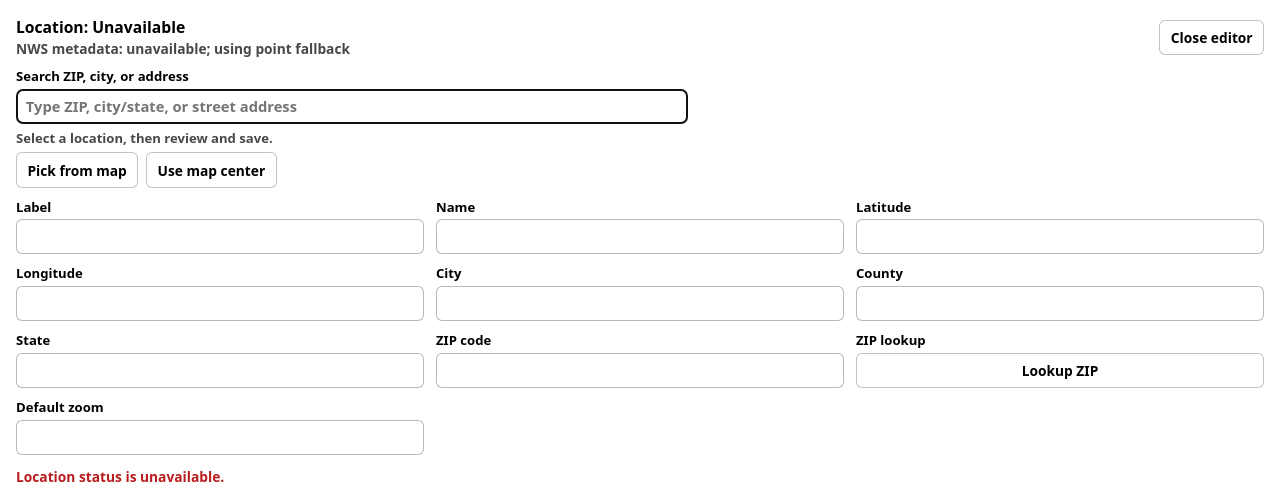
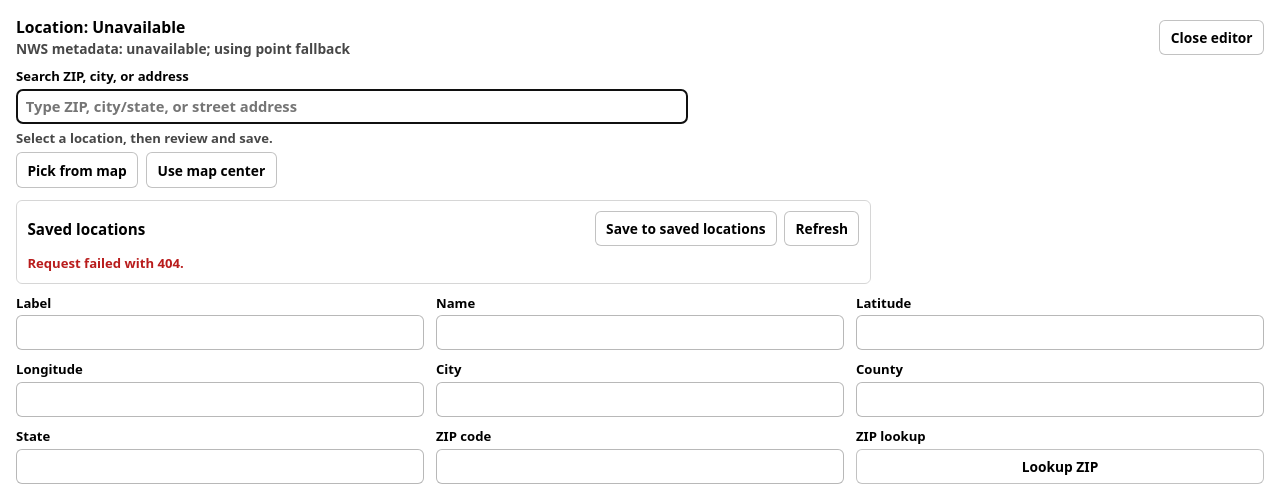
Before and after one commit to Hawcelison/molecast, a Python web app: template backend/app/templates/dashboard.html in a window 1280 px wide, after a click on "Edit location". Shown: the part 147-642 px from the top of the page. Run offline with Jinja, Linux system fonts and the light colour scheme; the template is opened without the code that fills it: most values are stand-ins (such as "Sample title", 1, 10 or a date in 2020); some libraries are stand-ins or nearby versions.

Commit message:
Add saved-location panel

```diff
--- a/backend/app/constants.py
+++ b/backend/app/constants.py
@@ -2,7 +2,7 @@
 
 APP_NAME = "Molecast"
 # Default only. Runtime version is read through Settings.app_version from APP_VERSION.
-APP_VERSION = "0.6.0"
+APP_VERSION = "0.6.1"
 APP_VERSION_ENV_VAR = "APP_VERSION"
 APP_VERSION_SCHEME = "semver"
 CHANGELOG_FILE_NAME = "CHANGELOG.md"
@@ -22,12 +22,12 @@ DEFAULT_LOCATION_ZOOM = 9
 WEATHER_REFRESH_SECONDS = 900
 ALERT_REFRESH_SECONDS = 60
 NWS_ACTIVE_ALERTS_URL = "https://api.weather.gov/alerts/active"
-NWS_USER_AGENT = "Molecast/0.6.0"
+NWS_USER_AGENT = "Molecast/0.6.1"
 GEOCODER_PROVIDER = "census"
 CENSUS_GEOCODER_BASE_URL = "https://geocoding.geo.census.gov/geocoder"
 CENSUS_GEOCODER_BENCHMARK = "Public_AR_Current"
 GEOCODER_TIMEOUT_SECONDS = 5
-GEOCODER_USER_AGENT = "Molecast/0.6.0"
+GEOCODER_USER_AGENT = "Molecast/0.6.1"
 TEST_ALERTS_FILE = "test/alerts_test.json"
 LOG_RETENTION_DAYS = 7
 LOG_LEVEL = "INFO"
--- a/backend/app/static/css/app.css
+++ b/backend/app/static/css/app.css
@@ -330,6 +330,131 @@ table {
   position: relative;
 }
 
+.location-editor__saved {
+  border: 1px solid color-mix(in srgb, currentColor 16%, transparent);
+  border-radius: 6px;
+  display: grid;
+  gap: 0.55rem;
+  max-width: 52rem;
+  padding: 0.65rem;
+}
+
+.location-editor__saved-header {
+  align-items: center;
+  display: flex;
+  gap: 0.75rem;
+  justify-content: space-between;
+}
+
+.location-editor__saved-header h2 {
+  font-size: 0.95rem;
+  line-height: 1.2;
+  margin: 0;
+}
+
+.location-editor__saved-actions {
+  display: flex;
+  flex-wrap: wrap;
+  gap: 0.45rem;
+  justify-content: flex-end;
+}
+
+.location-editor__saved-status {
+  color: color-mix(in srgb, currentColor 72%, transparent);
+  font-size: 0.82rem;
+  font-weight: 700;
+  line-height: 1.3;
+  margin: 0;
+}
+
+.location-editor__saved-status[data-state="error"] {
+  color: #b91c1c;
+}
+
+.location-editor__saved-status[data-state="success"] {
+  color: #166534;
+}
+
+.location-editor__saved-status[data-state="pending"] {
+  color: #1d4ed8;
+}
+
+.location-editor__saved-status[data-state="warning"] {
+  color: #b45309;
+}
+
+.location-editor__saved-list {
+  display: grid;
+  gap: 0.45rem;
+}
+
+.location-editor__saved-list:empty {
+  display: none;
+}
+
+.location-editor__saved-row {
+  align-items: center;
+  border-top: 1px solid color-mix(in srgb, currentColor 10%, transparent);
+  display: grid;
+  gap: 0.55rem;
+  grid-template-columns: minmax(0, 1fr) auto;
+  padding-top: 0.5rem;
+}
+
+.location-editor__saved-row:first-child {
+  border-top: 0;
+  padding-top: 0;
+}
+
+.location-editor__saved-main {
+  display: grid;
+  gap: 0.18rem;
+  min-width: 0;
+}
+
+.location-editor__saved-title-line {
+  align-items: center;
+  display: flex;
+  flex-wrap: wrap;
+  gap: 0.35rem;
+}
+
+.location-editor__saved-name {
+  font-size: 0.9rem;
+  font-weight: 850;
+  line-height: 1.25;
+  min-width: 0;
+  overflow-wrap: anywhere;
+}
+
+.location-editor__saved-badge {
+  border: 1px solid #166534;
+  border-radius: 4px;
+  color: #166534;
+  flex: 0 0 auto;
+  font-size: 0.68rem;
+  font-weight: 900;
+  line-height: 1;
+  padding: 0.15rem 0.28rem;
+  text-transform: uppercase;
+}
+
+.location-editor__saved-detail,
+.location-editor__saved-meta {
+  color: color-mix(in srgb, currentColor 68%, transparent);
+  font-size: 0.78rem;
+  font-weight: 700;
+  line-height: 1.25;
+  overflow-wrap: anywhere;
+}
+
+.location-editor__saved-row-actions {
+  display: flex;
+  flex-wrap: wrap;
+  gap: 0.4rem;
+  justify-content: flex-end;
+}
+
 .location-editor label {
   display: grid;
   font-size: 0.82rem;
@@ -623,6 +748,21 @@ table {
 
   .location-editor__grid {
     grid-template-columns: 1fr;
+  }
+
+  .location-editor__saved-header,
+  .location-editor__saved-row {
+    align-items: stretch;
+    grid-template-columns: 1fr;
+  }
+
+  .location-editor__saved-header {
+    flex-direction: column;
+  }
+
+  .location-editor__saved-actions,
+  .location-editor__saved-row-actions {
+    justify-content: stretch;
   }
 
   .location-editor__nws-preview-grid {
--- a/backend/app/static/js/location-editor.js
+++ b/backend/app/static/js/location-editor.js
@@ -4,7 +4,12 @@
     status: null,
     isOpen: false,
     isSaving: false,
+    isSavingDraft: false,
     isLookingUpZip: false,
+    savedLocations: [],
+    isLoadingSavedLocations: false,
+    savedLocationActionId: null,
+    draftSourceMethod: null,
     searchTimer: null,
     searchSlowTimer: null,
     searchRequestId: 0,
@@ -100,6 +105,15 @@
     status.textContent = text || "";
     status.dataset.state = type || "";
     status.hidden = !text;
+  }
+
+  function setSavedStatus(text, type) {
+    const status = getElement("location-saved-status");
+    if (!status) {
+      return;
+    }
+    status.textContent = text || "";
+    status.dataset.state = type || "";
   }
 
   function previewPinStatusText(prefix) {
@@ -200,8 +214,10 @@
       stopMapPinPlacement({ preserveStatus: true });
     }
     if (isOpen) {
+      state.draftSourceMethod = null;
       populateForm(state.activeLocation);
       setSearchStatus("Select a location, then review and save.", "");
+      loadSavedLocations({ silent: state.savedLocations.length > 0 });
       getSearchInput()?.focus();
     }
   }
@@ -269,6 +285,9 @@
         payload[name] = name === "state" ? value.toUpperCase() : value;
       }
     });
+    if (state.draftSourceMethod) {
+      payload.source_method = state.draftSourceMethod;
+    }
 
     return { payload };
   }
@@ -282,11 +301,13 @@
       name: label,
       city: lookup.city || "",
       county: lookup.county || "",
+      county_fips: lookup.county_fips || "",
       state: lookup.state || "",
       zip_code: zipCode,
       latitude: lookup.latitude,
       longitude: lookup.longitude,
       default_zoom: lookup.default_zoom || 9,
+      source_method: "zip",
     };
   }
 
@@ -311,6 +332,7 @@
       latitude: suggestion.latitude,
       longitude: suggestion.longitude,
       default_zoom: suggestion.default_zoom || parseNumberField("default_zoom") || 9,
+      source_method: suggestion.kind || "manual",
     };
   }
 
@@ -385,6 +407,145 @@
       return "Unavailable";
     }
     return String(value);
+  }
+
+  function formatSavedLocationDetail(location) {
+    const cityState = [location.city, location.state].filter(Boolean).join(", ");
+    const locationText = [cityState, location.zip_code].filter(Boolean).join(" ").trim();
+    if (locationText) {
+      return locationText;
+    }
+    if (validCoordinate(location.latitude, location.longitude)) {
+      return `${formatCoordinate(location.latitude)}, ${formatCoordinate(location.longitude)}`;
+    }
+    return "Location details unavailable";
+  }
+
+  function formatLastUsed(value) {
+    if (!value) {
+      return "";
+    }
+    const date = new Date(value);
+    if (Number.isNaN(date.getTime())) {
+      return "";
+    }
+    return `Last used ${date.toLocaleDateString(undefined, {
+      month: "short",
+      day: "numeric",
+      year: "numeric",
+    })}`;
+  }
+
+  function isSavedLocationActive(location) {
+    if (location.is_primary) {
+      return true;
+    }
+    return Boolean(state.activeLocation && Number(location.id) === Number(state.activeLocation.id));
+  }
+
+  function setSavedActionButtonsDisabled(isDisabled) {
+    const buttons = getElement("location-saved-list")?.querySelectorAll("button") || [];
+    buttons.forEach(function (button) {
+      button.disabled = isDisabled;
+    });
+    const saveDraftButton = getElement("location-save-draft");
+    const refreshButton = getElement("location-saved-refresh");
+    if (saveDraftButton) {
+      saveDraftButton.disabled = isDisabled || state.isSavingDraft;
+    }
+    if (refreshButton) {
+      refreshButton.disabled = isDisabled || state.isLoadingSavedLocations;
+    }
+  }
+
+  function renderSavedLocations() {
+    const list = getElement("location-saved-list");
+    if (!list) {
+      return;
+    }
+    list.replaceChildren();
+    const locations = Array.isArray(state.savedLocations) ? state.savedLocations : [];
+    if (state.isLoadingSavedLocations) {
+      setSavedStatus("Loading saved locations...", "pending");
+      return;
+    }
+    if (locations.length === 0) {
+      setSavedStatus("No saved locations yet.", "");
+      return;
+    }
+
+    locations.forEach(function (location) {
+      const row = document.createElement("div");
+      row.className = "location-editor__saved-row";
+      row.dataset.locationId = String(location.id);
+      row.setAttribute("role", "listitem");
+
+      const main = document.createElement("div");
+      main.className = "location-editor__saved-main";
+
+      const titleLine = document.createElement("div");
+      titleLine.className = "location-editor__saved-title-line";
+
+      const name = document.createElement("span");
+      name.className = "location-editor__saved-name";
+      name.textContent = formatLocation(location);
+      titleLine.append(name);
+
+      const isActive = isSavedLocationActive(location);
+      if (isActive) {
+        const badge = document.createElement("span");
+        badge.className = "location-editor__saved-badge";
+        badge.textContent = "Active";
+        titleLine.append(badge);
+      }
+
+      const detail = document.createElement("div");
+      detail.className = "location-editor__saved-detail";
+      detail.textContent = formatSavedLocationDetail(location);
+
+      main.append(titleLine, detail);
+
+      const lastUsed = formatLastUsed(location.last_used_at);
+      if (lastUsed) {
+        const meta = document.createElement("div");
+        meta.className = "location-editor__saved-meta";
+        meta.textContent = lastUsed;
+        main.append(meta);
+      }
+
+      const actions = document.createElement("div");
+      actions.className = "location-editor__saved-row-actions";
+
+      if (!isActive) {
+        const activateButton = document.createElement("button");
+        activateButton.className = "location-panel__button location-panel__button--primary";
+        activateButton.type = "button";
+        activateButton.dataset.action = "activate";
+        activateButton.textContent = "Activate";
+        activateButton.disabled = state.savedLocationActionId === location.id;
+        activateButton.addEventListener("click", function () {
+          activateSavedLocation(location.id);
+        });
+
+        const deleteButton = document.createElement("button");
+        deleteButton.className = "location-panel__button";
+        deleteButton.type = "button";
+        deleteButton.dataset.action = "delete";
+        deleteButton.textContent = "Delete";
+        deleteButton.disabled = state.savedLocationActionId === location.id;
+        deleteButton.addEventListener("click", function () {
+          deleteSavedLocation(location);
+        });
+
+        actions.append(activateButton, deleteButton);
+      }
+
+      row.append(main, actions);
+      list.append(row);
+    });
+
+    setSavedStatus(`${locations.length} saved location${locations.length === 1 ? "" : "s"}.`, "");
+    setSavedActionButtonsDisabled(Boolean(state.savedLocationActionId));
   }
 
   function setFieldValue(name, value) {
@@ -517,6 +678,9 @@
 
   function applyPreviewCoordinate(latitude, longitude, options) {
     const previewOptions = options || {};
+    if (previewOptions.sourceMethod) {
+      state.draftSourceMethod = previewOptions.sourceMethod;
+    }
     updateLatLonFields(latitude, longitude);
     const markerPlaced = placePreviewMarker(latitude, longitude, {
       shouldFocus: previewOptions.shouldFocus !== false,
@@ -543,6 +707,7 @@
       shouldFocus: false,
       statusText: previewPinStatusText(),
       message: "Preview pin moved. Review and save to apply.",
+      sourceMethod: "map_pick",
     });
   }
 
@@ -698,6 +863,7 @@
         shouldFocus: false,
         statusText: previewPinStatusText(),
         message: "Preview pin placed. Review and save to apply.",
+        sourceMethod: "map_pick",
       });
     };
     state.mapPlacementKeyHandler = function (event) {
@@ -734,6 +900,7 @@
       shouldFocus: false,
       statusText: previewPinStatusText(),
       message: "Map center selected. Review and save to apply.",
+      sourceMethod: "map_pick",
     });
   }
 
@@ -844,6 +1011,7 @@
     stopMapPinPlacement({ preserveStatus: true });
     applyPreviewCoordinate(suggestion.latitude, suggestion.longitude, {
       statusText: previewPinStatusText(),
+      sourceMethod: suggestion.kind || "manual",
     });
     setSearchStatus("Select a location, then review and save.", "success");
     setMessage("Search populated the editor. Preview only; review and save to apply.", "success");
@@ -860,7 +1028,20 @@
     }
     if (!response.ok) {
       const detail = body && (body.detail || body.message);
-      throw new Error(typeof detail === "string" ? detail : `Request failed with ${response.status}.`);
+      if (typeof detail === "string") {
+        throw new Error(detail);
+      }
+      if (Array.isArray(detail)) {
+        const messages = detail
+          .map(function (entry) {
+            return entry && typeof entry.msg === "string" ? entry.msg : "";
+          })
+          .filter(Boolean);
+        if (messages.length > 0) {
+          throw new Error(messages.join(" "));
+        }
+      }
+      throw new Error(`Request failed with ${response.status}.`);
     }
     return body;
   }
@@ -973,6 +1154,186 @@
     }
   }
 
+  async function applyActiveLocation(location, options) {
+    const settings = options || {};
+    state.activeLocation = location;
+    state.status = {
+      active_location: location,
+      nws_metadata_status: location.nws_points_updated_at ? "current" : "missing",
+    };
+    updateConfig(location);
+    updateDisplay();
+    if (settings.populateForm !== false) {
+      populateForm(location);
+      state.draftSourceMethod = null;
+    }
+    if (settings.moveMap !== false) {
+      moveMap(location);
+    }
+    placeActiveMarker(location);
+    if (settings.clearPreview !== false) {
+      clearPreviewMarker();
+    }
+    renderSavedLocations();
+    if (settings.refreshAlerts !== false) {
+      await refreshAlerts();
+    }
+  }
+
+  async function loadSavedLocations(options) {
+    const settings = options || {};
+    if (state.isLoadingSavedLocations) {
+      return state.savedLocations;
+    }
+    let loadFailed = false;
+    state.isLoadingSavedLocations = true;
+    if (!settings.silent) {
+      setSavedStatus("Loading saved locations...", "pending");
+    }
+    renderSavedLocations();
+    try {
+      const locations = await fetchJson("/api/locations");
+      state.savedLocations = Array.isArray(locations) ? locations : [];
+      renderSavedLocations();
+      return state.savedLocations;
+    } catch (error) {
+      loadFailed = true;
+      setSavedStatus(error.message || "Failed to load saved locations.", "error");
+      return state.savedLocations;
+    } finally {
+      state.isLoadingSavedLocations = false;
+      if (loadFailed) {
+        setSavedActionButtonsDisabled(false);
+      } else {
+        renderSavedLocations();
+      }
+    }
+  }
+
+  function buildSavedLocationPayload(payload) {
+    const city = payload.city || "Unknown";
+    const stateCode = payload.state || "NA";
+    const county = payload.county || "Unknown";
+    const zipCode = payload.zip_code || "";
+    const cityState = [city !== "Unknown" ? city : "", stateCode !== "NA" ? stateCode : ""]
+      .filter(Boolean)
+      .join(", ");
+    const label = payload.label || payload.name || [cityState, zipCode].filter(Boolean).join(" ").trim()
+      || `${formatCoordinate(payload.latitude)}, ${formatCoordinate(payload.longitude)}`;
+
+    return {
+      label: label,
+      name: payload.name || label,
+      city: city,
+      county: county,
+      state: stateCode,
+      zip_code: zipCode,
+      latitude: payload.latitude,
+      longitude: payload.longitude,
+      default_zoom: payload.default_zoom,
+      source_method: payload.source_method || state.draftSourceMethod || "manual",
+      is_primary: false,
+      activate: false,
+    };
+  }
+
+  async function saveDraftLocation() {
+    if (state.isSavingDraft) {
+      return;
+    }
+    const result = collectPayload();
+    if (result.errors) {
+      setSavedStatus(result.errors.join(" "), "error");
+      return;
+    }
+
+    const saveDraftButton = getElement("location-save-draft");
+    state.isSavingDraft = true;
+    if (saveDraftButton) {
+      saveDraftButton.disabled = true;
+    }
+    setSavedStatus("Saving draft to saved locations...", "pending");
+
+    try {
+      const createdLocation = await fetchJson("/api/locations", {
+        method: "POST",
+        headers: {
+          "Content-Type": "application/json",
+        },
+        body: JSON.stringify(buildSavedLocationPayload(result.payload)),
+      });
+      await loadSavedLocations({ silent: true });
+      setSavedStatus(`Saved ${formatLocation(createdLocation)}.`, "success");
+    } catch (error) {
+      setSavedStatus(error.message || "Draft could not be saved.", "error");
+    } finally {
+      state.isSavingDraft = false;
+      if (saveDraftButton) {
+        saveDraftButton.disabled = false;
+      }
+      setSavedActionButtonsDisabled(Boolean(state.savedLocationActionId));
+    }
+  }
+
+  async function activateSavedLocation(locationId) {
+    if (state.savedLocationActionId) {
+      return;
+    }
+    let finalStatus = null;
+    state.savedLocationActionId = locationId;
+    setSavedStatus("Activating saved location...", "pending");
+    renderSavedLocations();
+    try {
+      const location = await fetchJson(`/api/locations/${encodeURIComponent(locationId)}/activate`, {
+        method: "POST",
+      });
+      await applyActiveLocation(location, { clearPreview: true });
+      await loadSavedLocations({ silent: true });
+      finalStatus = { text: `Activated ${formatLocation(location)}.`, type: "success" };
+      setMessage("Saved location activated.", "success");
+    } catch (error) {
+      finalStatus = { text: error.message || "Saved location could not be activated.", type: "error" };
+    } finally {
+      state.savedLocationActionId = null;
+      renderSavedLocations();
+      if (finalStatus) {
+        setSavedStatus(finalStatus.text, finalStatus.type);
+      }
+    }
+  }
+
+  async function deleteSavedLocation(location) {
+    if (isSavedLocationActive(location)) {
+      setSavedStatus("Active location cannot be deleted. Activate another saved location first.", "warning");
+      return;
+    }
+    if (!window.confirm(`Delete ${formatLocation(location)} from saved locations?`)) {
+      return;
+    }
+    let finalStatus = null;
+    state.savedLocationActionId = location.id;
+    setSavedStatus("Deleting saved location...", "pending");
+    renderSavedLocations();
+    try {
+      await fetchJson(`/api/locations/${encodeURIComponent(location.id)}`, {
+        method: "DELETE",
+      });
+      await loadSavedLocations({ silent: true });
+      finalStatus = { text: "Saved location deleted.", type: "success" };
+    } catch (error) {
+      const message = /active location/i.test(error.message)
+        ? "Active location cannot be deleted. Activate another saved location first."
+        : error.message || "Saved location could not be deleted.";
+      finalStatus = { text: message, type: "error" };
+    } finally {
+      state.savedLocationActionId = null;
+      renderSavedLocations();
+      if (finalStatus) {
+        setSavedStatus(finalStatus.text, finalStatus.type);
+      }
+    }
+  }
+
   function requestNwsPreview(latitude, longitude) {
     if (!Number.isFinite(Number(latitude)) || !Number.isFinite(Number(longitude))) {
       setNwsPreview("NWS preview unavailable for this selection.", "warning");
@@ -1065,6 +1426,7 @@
       stopMapPinPlacement({ preserveStatus: true });
       applyPreviewCoordinate(location.latitude, location.longitude, {
         statusText: previewPinStatusText(),
+        sourceMethod: "zip",
       });
       setSearchStatus("Select a location, then review and save.", "");
       setMessage("ZIP lookup populated the editor. Preview only; review and save to apply.", "success");
@@ -1087,7 +1449,9 @@
     updateConfig(state.activeLocation);
     updateDisplay();
     populateForm(state.activeLocation);
+    state.draftSourceMethod = null;
     placeActiveMarker(state.activeLocation);
+    renderSavedLocations();
     return state.activeLocation;
   }
 
@@ -1119,18 +1483,8 @@
         },
         body: JSON.stringify(result.payload),
       });
-      state.activeLocation = location;
-      state.status = {
-        active_location: location,
-        nws_metadata_status: location.nws_points_updated_at ? "current" : "missing",
-      };
-      updateConfig(location);
-      updateDisplay();
-      populateForm(location);
-      moveMap(location);
-      placeActiveMarker(location);
-      clearPreviewMarker();
-      await refreshAlerts();
+      await applyActiveLocation(location, { clearPreview: true });
+      await loadSavedLocations({ silent: true });
       setMessage("Location saved.", "success");
     } catch (error) {
       setMessage(error.message || "Location could not be saved.", "error");
@@ -1154,6 +1508,7 @@
       abortPendingSearch();
       clearNwsPreview();
       clearPreviewMarker();
+      state.draftSourceMethod = null;
       placeActiveMarker(state.activeLocation);
       clearSuggestions();
       setSelectedSuggestionPreview(null);
@@ -1167,6 +1522,10 @@
     getElement("location-zip-lookup")?.addEventListener("click", lookupZipCode);
     getElement("location-place-pin")?.addEventListener("click", startMapPinPlacement);
     getElement("location-use-map-center")?.addEventListener("click", useMapCenterForPreview);
+    getElement("location-save-draft")?.addEventListener("click", saveDraftLocation);
+    getElement("location-saved-refresh")?.addEventListener("click", function () {
+      loadSavedLocations();
+    });
     getElement("location-editor-form")?.addEventListener("submit", saveLocation);
     getSearchInput()?.addEventListener("input", queueLocationSearch);
     getSearchInput()?.addEventListener("keydown", function (event) {
@@ -1209,9 +1568,11 @@
 
     try {
       await refresh();
+      await loadSavedLocations();
     } catch (_error) {
       updateDisplay();
       setMessage("Location status is unavailable.", "error");
+      setSavedStatus("Failed to load saved locations.", "error");
     }
   }
 
@@ -1227,6 +1588,7 @@
     placeActiveMarker: function () {
       placeActiveMarker(state.activeLocation);
     },
+    refreshSavedLocations: loadSavedLocations,
   };
 
   document.addEventListener("DOMContentLoaded", initialize);
--- a/backend/app/templates/dashboard.html
+++ b/backend/app/templates/dashboard.html
@@ -12,7 +12,7 @@
 <script src="/static/js/modules/alert-icons.js?v=alert-ui-20260501b" defer></script>
 <script src="/static/js/modules/alert-audio.js?v=alert-ui-20260501b" defer></script>
 <script src="/static/js/modules/alert-banners.js?v=alert-ui-20260501b" defer></script>
-<script src="/static/js/location-editor.js?v=zcta-null-metadata-20260503" defer></script>
+<script src="/static/js/location-editor.js?v=saved-locations-panel-20260503" defer></script>
 {% endblock %}
 
 {% block content %}
@@ -63,6 +63,17 @@
           </div>
           <p id="location-preview-pin-status" class="location-editor__pin-status" role="status" aria-live="polite" hidden></p>
         </div>
+        <section class="location-editor__saved" aria-labelledby="location-saved-title">
+          <div class="location-editor__saved-header">
+            <h2 id="location-saved-title">Saved locations</h2>
+            <div class="location-editor__saved-actions">
+              <button id="location-save-draft" class="location-panel__button" type="button">Save to saved locations</button>
+              <button id="location-saved-refresh" class="location-panel__button" type="button">Refresh</button>
+            </div>
+          </div>
+          <p id="location-saved-status" class="location-editor__saved-status" role="status" aria-live="polite">Loading saved locations...</p>
+          <div id="location-saved-list" class="location-editor__saved-list" role="list"></div>
+        </section>
         <div class="location-editor__grid">
           <label>
             Label
--- a/docker/docker-compose.yml
+++ b/docker/docker-compose.yml
@@ -11,7 +11,7 @@ services:
       - "5000:5000"
     environment:
       APP_NAME: ${APP_NAME:-Molecast}
-      APP_VERSION: ${APP_VERSION:-0.6.0}
+      APP_VERSION: ${APP_VERSION:-0.6.1}
       APP_ENV: ${APP_ENV:-local}
       DATA_DIR: ${DATA_DIR:-/app/data}
       DATABASE_URL: ${DATABASE_URL:-sqlite:////app/data/molecast.sqlite3}
```
Also changed, not shown: CHANGELOG.md, 2 other files.
